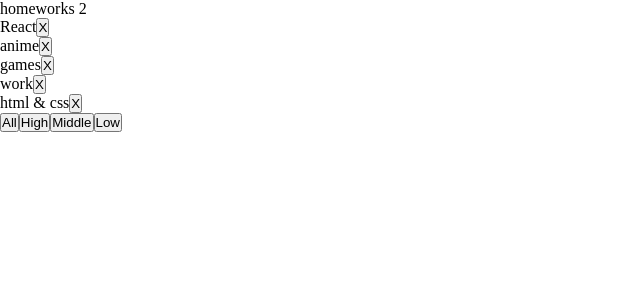
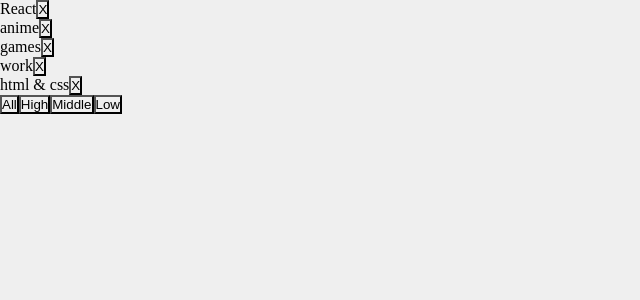
Before and after one commit to ViVarkina/HomeWorkReposit, a React (Vite) app: page / in a window 1280 px wide. Shown: the top 300 px of the page, without its empty margins (0-640 px from the left). Built offline with nearby package versions, Linux system fonts and the light colour scheme.

Commit message:
Типизация данных, фильтрафия

```diff
--- a/src/App.css
+++ b/src/App.css
@@ -1,4 +1,5 @@
 *{
     padding: 0;
     margin: 0;
+    background: #efefef;
 }
--- a/src/App.tsx
+++ b/src/App.tsx
@@ -1,5 +1,5 @@
 import './App.css'
-import Homework2 from "./homework/homework2/Homework2.tsx";
+import {Homework2} from "./homework/homework2/Homework2.tsx";
 
 
 function App() {
--- a/src/homework/homework2/Affair.tsx
+++ b/src/homework/homework2/Affair.tsx
@@ -1,18 +1,16 @@
+
 type AffairPropsType = {
-    // key не нужно типизировать
     affair: string // need to fix any
-    deleteAffairCallback: any // need to fix any
+    deleteAffairCallback: (_id:number)=>void // need to fix any
 }
 
-function Affair(props: AffairPropsType) {
-    const deleteCallback = () => {}// need to fix
+export const Affair=({affair}:AffairPropsType)=> {
+    const deleteCallback = () => {}
 
     return (
         <div>
-            {props.affair}
+            {affair}
             <button onClick={deleteCallback}>X</button>
         </div>
     )
 }
-
-export default Affair
--- a/src/homework/homework2/Affairs.tsx
+++ b/src/homework/homework2/Affairs.tsx
@@ -1,4 +1,4 @@
-import Affair from './Affair'
+import {Affair} from './Affair'
 import {AffairType, FilterType} from './Homework2.tsx'
 import {Dispatch, SetStateAction} from "react";
 
@@ -8,24 +8,32 @@
     deleteAffairCallback: (_id:number)=>void
 }
 
-function Affairs(props: AffairsPropsType) {
-    const mappedAffairs = props.data.map((a) => (
+export const Affairs=({deleteAffairCallback, data, setFilter}:AffairsPropsType)=> {
+    const mappedAffairs = data.map((a) => (
         <Affair // should work
             key={a._id} // кеи ОБЯЗАТЕЛЬНЫ в 99% - так что лучше их писать всегда при создании компонент в мапе
             affair={a.name}
-            deleteAffairCallback={props.deleteAffairCallback}
+            deleteAffairCallback={deleteAffairCallback}
         />
     ))
 
-    const setAll = () => {} // need to fix
-    const setHigh = () => {}
-    const setMiddle = () => {}
-    const setLow = () => {}
+    const setAll = () => {
+        return setFilter('all')
+    } // need to fix
+    const setHigh = () => {
+        return setFilter('high')
+    }
+    const setMiddle = () => {
+        return setFilter('middle')
+    }
+    const setLow = () => {
+        return setFilter('low')
+    }
 
     return (
-        <div>
+        <div >
 
-            {mappedAffairs}
+            <div>{mappedAffairs}</div>
 
             <button onClick={setAll}>All</button>
             <button onClick={setHigh}>High</button>
--- a/src/homework/homework2/Homework2.tsx
+++ b/src/homework/homework2/Homework2.tsx
@@ -1,7 +1,6 @@
 import {useState} from 'react'
 import Affairs from './Affairs'
 
-// types
 export type AffairPriorityType = 'low' | 'high' | 'middle' // need to fix any
 export type AffairType = {
     _id:number
@@ -21,15 +20,25 @@
 ]
 
 // pure helper functions
-export const filterAffairs = (affairs: any, filter: any): any => { // need to fix any
-    if (filter === 'all') return affairs
-    else return // need to fix
+export const filterAffairs = (affairs: AffairType[], filter: FilterType): AffairType[] => { // need to fix any
+    if (filter === 'all'){
+        return affairs
+    }
+    else if(filter === 'high'){
+        return affairs.filter((e)=> e.priority == 'high')
+    }
+    else if(filter === 'low'){
+        return affairs.filter((e)=> e.priority == 'low')
+    }
+    else if(filter === 'middle'){
+        return affairs.filter((e)=> e.priority == 'middle')
+    }
 }
-export const deleteAffair = (affairs: any, _id: any): any => { // need to fix any
-    return // need to fix
+export const deleteAffair = (affairs: AffairType[], _id:number) : [] => { // need to fix any
+    return affairs.map((e)=> e._id != _id)
 }
 
-function Homework2() {
+export const Homework2=()=> {
     const [affairs, setAffairs] = useState<AffairType[]>(defaultAffairs) // need to fix any
     const [filter, setFilter] = useState<FilterType>('all')
 
@@ -38,8 +47,6 @@
 
     return (
         <div>
-            homeworks 2
-            {/*should work (должно работать)*/}
             <Affairs
                 data={filteredAffairs}
                 setFilter={setFilter}
@@ -48,5 +55,3 @@
         </div>
     )
 }
-
-export default Homework2
```
